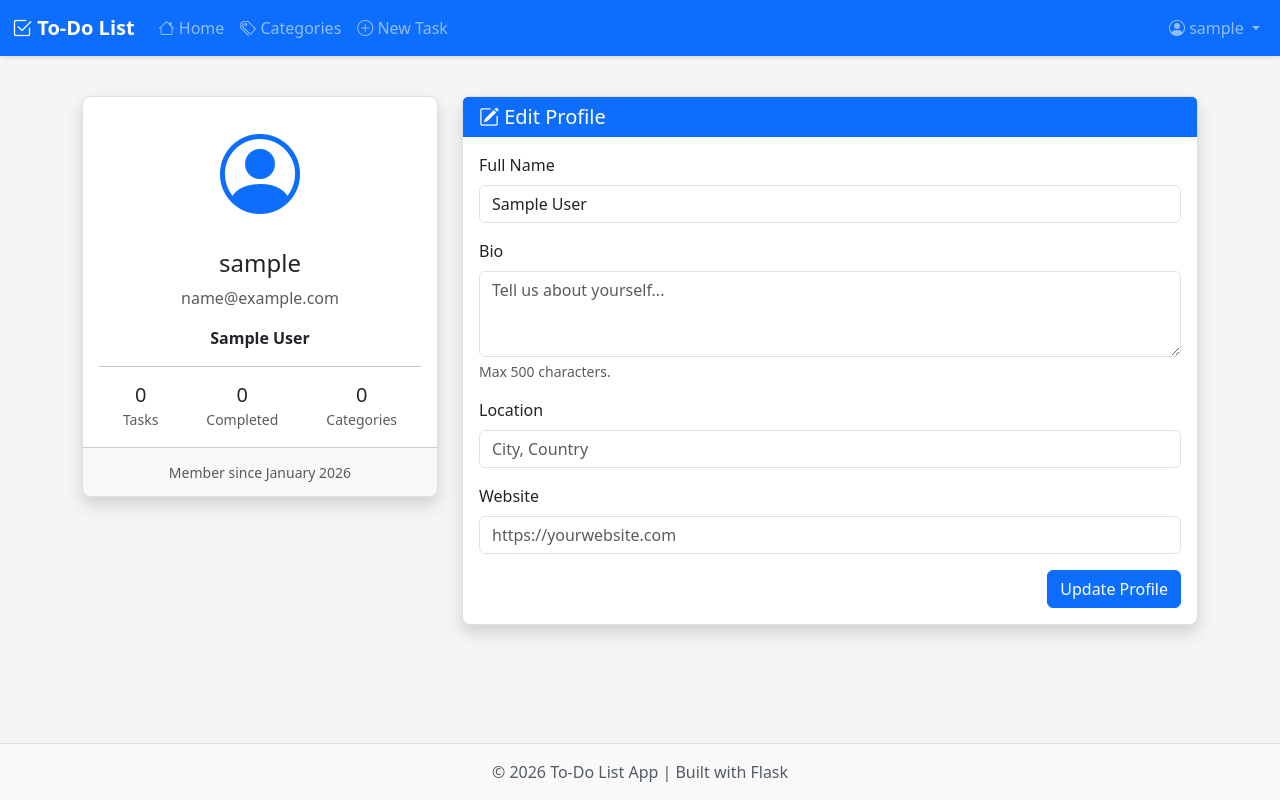
After one commit to andreiSBT/portal, a Flask app: page /auth/profile in a window 1280 px wide. The commit adds this page. Run offline with Flask 3, Linux system fonts and the light colour scheme; the visitor is signed in with stand-in values (Sample User, id 1); data that the repository does not hold is empty; some libraries are stand-ins or nearby versions.

Commit message:
Add user auth system and improve production DB error handling
Add user registration, login, and profile management with Flask-Login.
Scope all tasks and categories to the authenticated user. Fail fast
with a clear error message when POSTGRES_URL is missing in production
instead of falling back to SQLite on Vercel's read-only filesystem.
Upgrade health check to test actual DB connectivity.

Co-Authored-By: Claude Opus 4.5 <noreply@anthropic.com>

```diff
--- /dev/null
+++ b/app/auth/__init__.py
@@ -0,0 +1,5 @@
+from flask import Blueprint
+
+bp = Blueprint('auth', __name__)
+
+from app.auth import routes
--- /dev/null
+++ b/app/auth/forms.py
@@ -0,0 +1,71 @@
+from flask_wtf import FlaskForm
+from wtforms import StringField, PasswordField, BooleanField, TextAreaField, SubmitField
+from wtforms.validators import DataRequired, Email, Length, EqualTo, Optional, URL, ValidationError
+from app.models import User
+
+
+class LoginForm(FlaskForm):
+    """User login form"""
+    email = StringField('Email', validators=[
+        DataRequired(message='Email is required'),
+        Email(message='Please enter a valid email address')
+    ])
+    password = PasswordField('Password', validators=[
+        DataRequired(message='Password is required')
+    ])
+    remember_me = BooleanField('Remember Me')
+    submit = SubmitField('Log In')
+
+
+class RegistrationForm(FlaskForm):
+    """User registration form"""
+    username = StringField('Username', validators=[
+        DataRequired(message='Username is required'),
+        Length(min=3, max=64, message='Username must be between 3 and 64 characters')
+    ])
+    email = StringField('Email', validators=[
+        DataRequired(message='Email is required'),
+        Email(message='Please enter a valid email address')
+    ])
+    password = PasswordField('Password', validators=[
+        DataRequired(message='Password is required'),
+        Length(min=6, message='Password must be at least 6 characters')
+    ])
+    password2 = PasswordField('Confirm Password', validators=[
+        DataRequired(message='Please confirm your password'),
+        EqualTo('password', message='Passwords must match')
+    ])
+    submit = SubmitField('Register')
+
+    def validate_username(self, username):
+        """Check if username is already taken"""
+        user = User.query.filter_by(username=username.data).first()
+        if user is not None:
+            raise ValidationError('Username already taken. Please choose a different one.')
+
+    def validate_email(self, email):
+        """Check if email is already registered"""
+        user = User.query.filter_by(email=email.data.lower()).first()
+        if user is not None:
+            raise ValidationError('Email already registered. Please use a different email or log in.')
+
+
+class ProfileForm(FlaskForm):
+    """User profile edit form"""
+    full_name = StringField('Full Name', validators=[
+        Optional(),
+        Length(max=100, message='Full name must be less than 100 characters')
+    ])
+    bio = TextAreaField('Bio', validators=[
+        Optional(),
+        Length(max=500, message='Bio must be less than 500 characters')
+    ])
+    location = StringField('Location', validators=[
+        Optional(),
+        Length(max=100, message='Location must be less than 100 characters')
+    ])
+    website = StringField('Website', validators=[
+        Optional(),
+        URL(message='Please enter a valid URL')
+    ])
+    submit = SubmitField('Update Profile')
--- /dev/null
+++ b/app/auth/routes.py
@@ -0,0 +1,76 @@
+from flask import render_template, redirect, url_for, flash, request
+from flask_login import login_user, logout_user, current_user, login_required
+from app import db
+from app.auth import bp
+from app.auth.forms import LoginForm, RegistrationForm, ProfileForm
+from app.models import User
+
+
+@bp.route('/register', methods=['GET', 'POST'])
+def register():
+    """User registration"""
+    if current_user.is_authenticated:
+        return redirect(url_for('main.index'))
+
+    form = RegistrationForm()
+    if form.validate_on_submit():
+        user = User(
+            email=form.email.data.lower(),
+            username=form.username.data
+        )
+        user.set_password(form.password.data)
+        db.session.add(user)
+        db.session.commit()
+        flash('Registration successful! Please log in.', 'success')
+        return redirect(url_for('auth.login'))
+
+    return render_template('auth/register.html', title='Register', form=form)
+
+
+@bp.route('/login', methods=['GET', 'POST'])
+def login():
+    """User login"""
+    if current_user.is_authenticated:
+        return redirect(url_for('main.index'))
+
+    form = LoginForm()
+    if form.validate_on_submit():
+        user = User.query.filter_by(email=form.email.data.lower()).first()
+        if user is None or not user.check_password(form.password.data):
+            flash('Invalid email or password.', 'danger')
+            return redirect(url_for('auth.login'))
+
+        login_user(user, remember=form.remember_me.data)
+        next_page = request.args.get('next')
+        if not next_page or not next_page.startswith('/'):
+            next_page = url_for('main.index')
+        flash(f'Welcome back, {user.username}!', 'success')
+        return redirect(next_page)
+
+    return render_template('auth/login.html', title='Login', form=form)
+
+
+@bp.route('/logout')
+def logout():
+    """User logout"""
+    logout_user()
+    flash('You have been logged out.', 'info')
+    return redirect(url_for('main.index'))
+
+
+@bp.route('/profile', methods=['GET', 'POST'])
+@login_required
+def profile():
+    """User profile page"""
+    form = ProfileForm(obj=current_user)
+
+    if form.validate_on_submit():
+        current_user.full_name = form.full_name.data
+        current_user.bio = form.bio.data
+        current_user.location = form.location.data
+        current_user.website = form.website.data
+        db.session.commit()
+        flash('Profile updated successfully!', 'success')
+        return redirect(url_for('auth.profile'))
+
+    return render_template('auth/profile.html', title='Profile', form=form)
--- /dev/null
+++ b/app/templates/auth/profile.html
@@ -0,0 +1,116 @@
+{% extends "base.html" %}
+
+{% block title %}Profile - To-Do List App{% endblock %}
+
+{% block content %}
+<div class="row">
+    <!-- Profile Card -->
+    <div class="col-md-4 mb-4">
+        <div class="card shadow">
+            <div class="card-body text-center">
+                <div class="mb-3">
+                    <i class="bi bi-person-circle" style="font-size: 5rem; color: var(--bs-primary);"></i>
+                </div>
+                <h4>{{ current_user.username }}</h4>
+                <p class="text-muted">{{ current_user.email }}</p>
+                {% if current_user.full_name %}
+                    <p class="mb-1"><strong>{{ current_user.full_name }}</strong></p>
+                {% endif %}
+                {% if current_user.location %}
+                    <p class="text-muted mb-1">
+                        <i class="bi bi-geo-alt"></i> {{ current_user.location }}
+                    </p>
+                {% endif %}
+                {% if current_user.website %}
+                    <p class="mb-1">
+                        <a href="{{ current_user.website }}" target="_blank">
+                            <i class="bi bi-link-45deg"></i> {{ current_user.website }}
+                        </a>
+                    </p>
+                {% endif %}
+                {% if current_user.bio %}
+                    <hr>
+                    <p class="text-muted">{{ current_user.bio }}</p>
+                {% endif %}
+                <hr>
+                <div class="d-flex justify-content-around text-center">
+                    <div>
+                        <h5 class="mb-0">{{ current_user.tasks.count() }}</h5>
+                        <small class="text-muted">Tasks</small>
+                    </div>
+                    <div>
+                        <h5 class="mb-0">{{ current_user.tasks.filter_by(completed=True).count() }}</h5>
+                        <small class="text-muted">Completed</small>
+                    </div>
+                    <div>
+                        <h5 class="mb-0">{{ current_user.categories.count() }}</h5>
+                        <small class="text-muted">Categories</small>
+                    </div>
+                </div>
+            </div>
+            <div class="card-footer text-muted text-center">
+                <small>Member since {{ current_user.created_at.strftime('%B %Y') }}</small>
+            </div>
+        </div>
+    </div>
+
+    <!-- Edit Profile Form -->
+    <div class="col-md-8">
+        <div class="card shadow">
+            <div class="card-header bg-primary text-white">
+                <h5 class="mb-0"><i class="bi bi-pencil-square"></i> Edit Profile</h5>
+            </div>
+            <div class="card-body">
+                <form method="POST" novalidate>
+                    {{ form.hidden_tag() }}
+
+                    <div class="mb-3">
+                        {{ form.full_name.label(class="form-label") }}
+                        {{ form.full_name(class="form-control" + (" is-invalid" if form.full_name.errors else ""), placeholder="Your full name") }}
+                        {% if form.full_name.errors %}
+                            <div class="invalid-feedback">
+                                {% for error in form.full_name.errors %}{{ error }}{% endfor %}
+                            </div>
+                        {% endif %}
+                    </div>
+
+                    <div class="mb-3">
+                        {{ form.bio.label(class="form-label") }}
+                        {{ form.bio(class="form-control" + (" is-invalid" if form.bio.errors else ""), rows="3", placeholder="Tell us about yourself...") }}
+                        {% if form.bio.errors %}
+                            <div class="invalid-feedback">
+                                {% for error in form.bio.errors %}{{ error }}{% endfor %}
+                            </div>
+                        {% endif %}
+                        <div class="form-text">Max 500 characters.</div>
+                    </div>
+
+                    <div class="mb-3">
+                        {{ form.location.label(class="form-label") }}
+                        {{ form.location(class="form-control" + (" is-invalid" if form.location.errors else ""), placeholder="City, Country") }}
+                        {% if form.location.errors %}
+                            <div class="invalid-feedback">
+                                {% for error in form.location.errors %}{{ error }}{% endfor %}
+                            </div>
+                        {% endif %}
+                    </div>
+
+                    <div class="mb-3">
+                        {{ form.website.label(class="form-label") }}
+                        {{ form.website(class="form-control" + (" is-invalid" if form.website.errors else ""), placeholder="https://yourwebsite.com") }}
+                        {% if form.website.errors %}
+                            <div class="invalid-feedback">
+                                {% for error in form.website.errors %}{{ error }}{% endfor %}
+                            </div>
+                        {% endif %}
+                    </div>
+
+                    <div class="d-grid gap-2 d-md-flex justify-content-md-end">
+                        {{ form.submit(class="btn btn-primary") }}
+                    </div>
+                </form>
+            </div>
+        </div>
+    </div>
+</div>
+{% endblock %}
--- a/app/templates/base.html
+++ b/app/templates/base.html
@@ -25,7 +25,8 @@
                 <span class="navbar-toggler-icon"></span>
             </button>
             <div class="collapse navbar-collapse" id="navbarNav">
-                <ul class="navbar-nav ms-auto">
+                <ul class="navbar-nav me-auto">
+                    {% if current_user.is_authenticated %}
                     <li class="nav-item">
                         <a class="nav-link" href="{{ url_for('main.index') }}">
                             <i class="bi bi-house"></i> Home
@@ -41,6 +42,32 @@
                             <i class="bi bi-plus-circle"></i> New Task
                         </a>
                     </li>
+                    {% endif %}
+                </ul>
+                <ul class="navbar-nav">
+                    {% if current_user.is_authenticated %}
+                    <li class="nav-item dropdown">
+                        <a class="nav-link dropdown-toggle" href="#" id="userDropdown" role="button" data-bs-toggle="dropdown">
+                            <i class="bi bi-person-circle"></i> {{ current_user.username }}
+                        </a>
+                        <ul class="dropdown-menu dropdown-menu-end">
+                            <li><a class="dropdown-item" href="{{ url_for('auth.profile') }}"><i class="bi bi-person"></i> Profile</a></li>
+                            <li><hr class="dropdown-divider"></li>
+                            <li><a class="dropdown-item" href="{{ url_for('auth.logout') }}"><i class="bi bi-box-arrow-right"></i> Logout</a></li>
+                        </ul>
+                    </li>
+                    {% else %}
+                    <li class="nav-item">
+                        <a class="nav-link" href="{{ url_for('auth.login') }}">
+                            <i class="bi bi-box-arrow-in-right"></i> Login
+                        </a>
+                    </li>
+                    <li class="nav-item">
+                        <a class="nav-link" href="{{ url_for('auth.register') }}">
+                            <i class="bi bi-person-plus"></i> Register
+                        </a>
+                    </li>
+                    {% endif %}
                 </ul>
             </div>
         </div>
--- a/requirements.txt
+++ b/requirements.txt
@@ -2,7 +2,9 @@ Flask==3.0.0
 Flask-SQLAlchemy==3.1.1
 Flask-Migrate==4.0.5
 Flask-WTF==1.2.1
+Flask-Login==0.6.3
 WTForms==3.1.1
+email-validator==2.1.0
 python-dotenv==1.0.0
 gunicorn==21.2.0
 psycopg2-binary==2.9.9
```
Also changed, not shown: app/__init__.py (+16 -0 lines), app/models.py (+60 -2 lines), app/routes.py (+55 -22 lines), app/templates/auth/login.html (added, +52 -0 lines), app/templates/auth/register.html (added, +68 -0 lines), config.py (+18 -2 lines).
